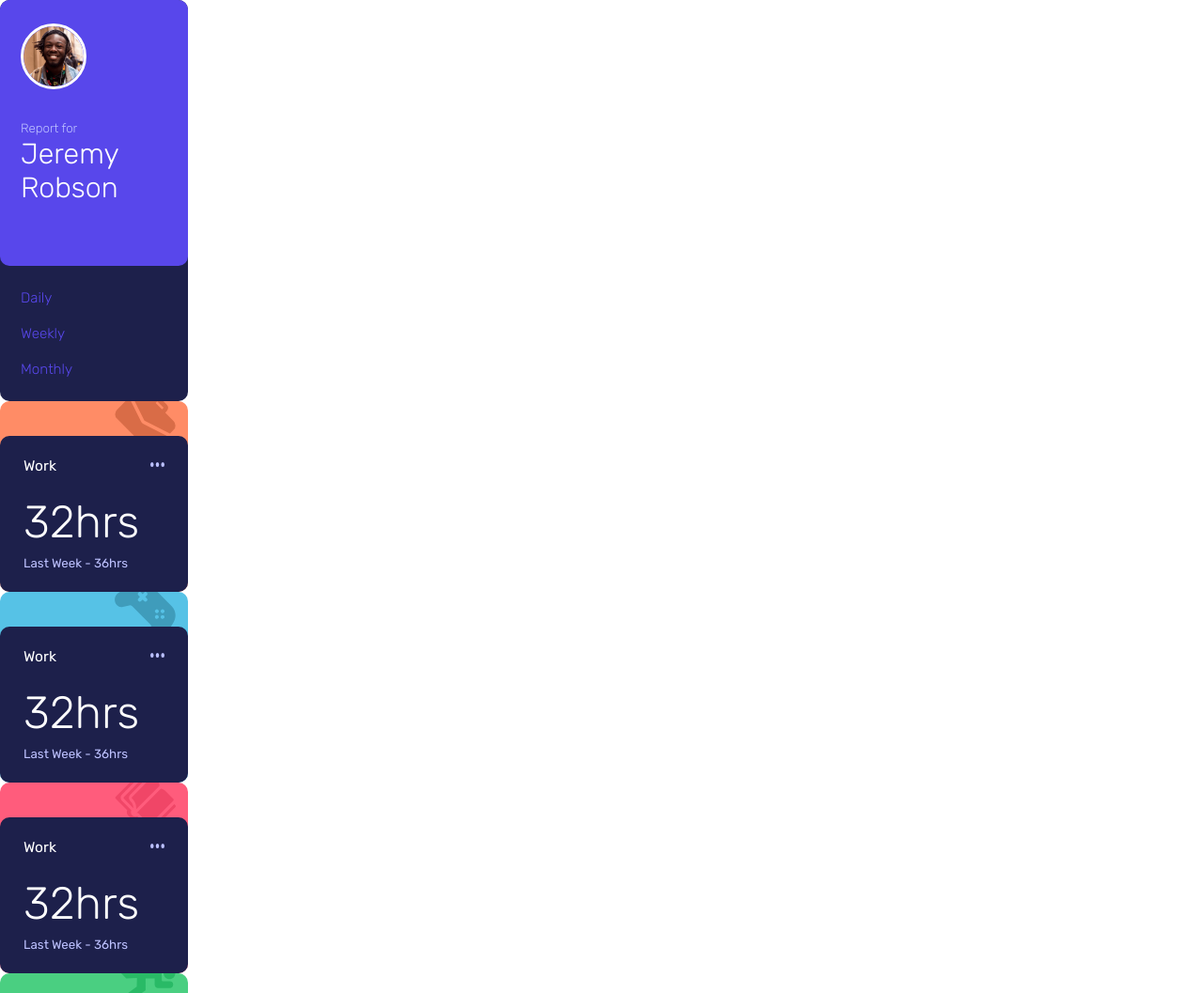
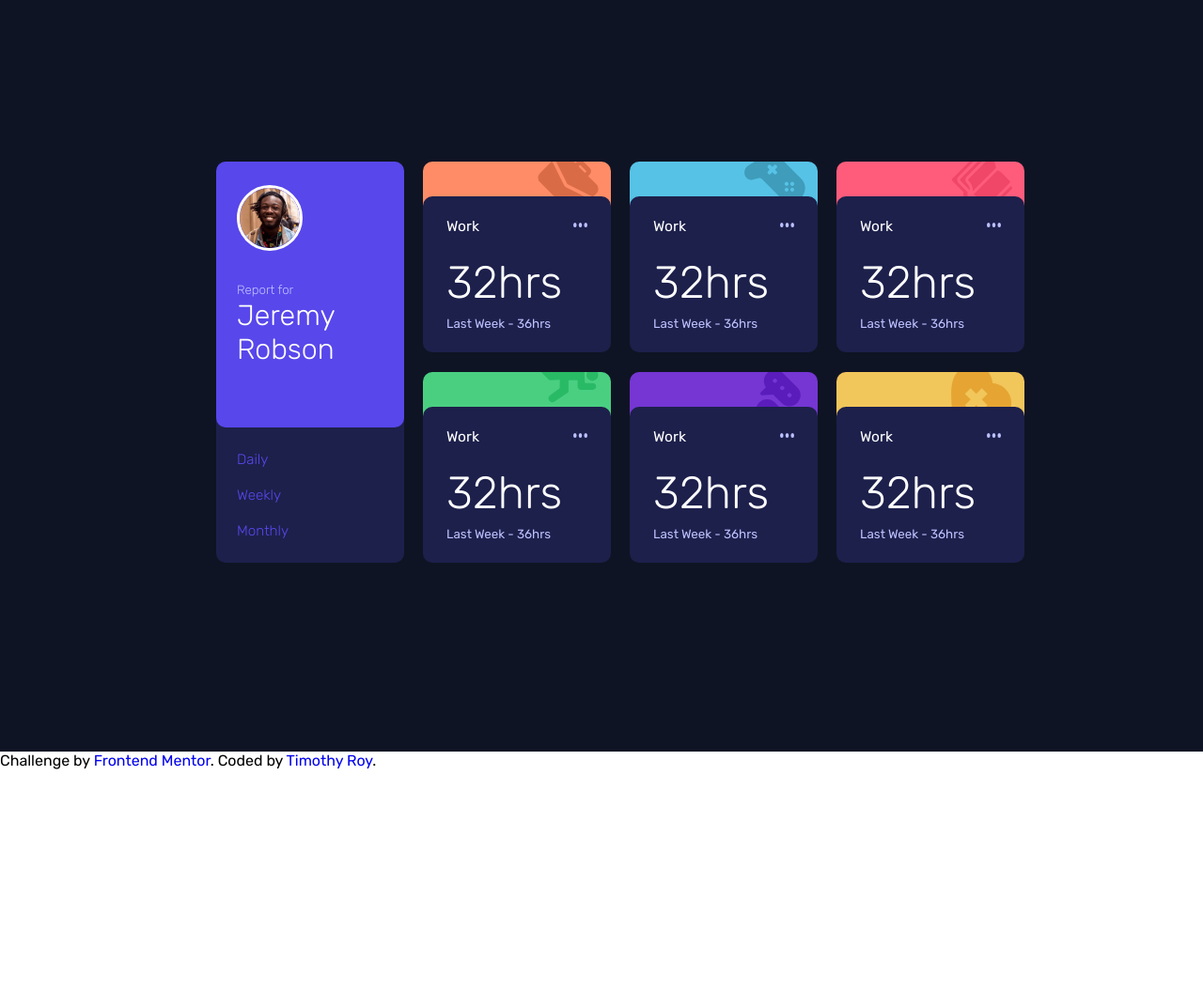
Before and after one commit to timothyroybd/time-tracking-website-layout, a plain HTML site: page index.html in a window 1280 px wide. Shown: the top 1057 px of the page at 94% size. After the commit the page ends 819 px from the top, so only its background shows below. Drawn offline with Linux system fonts and the light colour scheme.

Commit message:
1st draft created

```diff
--- a/index.html
+++ b/index.html
@@ -18,7 +18,8 @@
     Profile
     =============
   -->
-  <section>
+  <div class="wrapper">
+  <section class="section-grid">
     <div class="profile-wrapper">
       <div class="profile">
         <img src="./images/image-jeremy.png" alt="">
@@ -36,7 +37,7 @@
       <div></div>
     </div>
 
-    <div class="grid">
+    <div class="card-grid">
       <div class="card1 card">
         <div class="overlay">
         <div class="flex">
@@ -101,6 +102,7 @@
       </div>
     </div>
   </section>
+  </div>
 
 
 
--- a/main-style.css
+++ b/main-style.css
@@ -4,6 +4,7 @@ body {
   padding: 0;
   box-sizing: border-box;
   font-family: "Rubik", sans-serif;
+  /* background-color: #0d1323; */
 }
 a {
   text-decoration: none;
@@ -89,6 +90,8 @@ ul {
   background-position: 90% -9%;
   background-size: 65px;
   width: 200px;
+  height: 167px;
+
   padding-top: 37px;
   border-radius: 10px;
 }
@@ -124,3 +127,20 @@ ul {
   height: 5px;
   margin-top: 6px;
 }
+.card-grid {
+  display: grid;
+  gap: 20px;
+  grid-template-columns: 200px 200px 200px;
+}
+.section-grid {
+  display: grid;
+  grid-template-columns: 200px 600px;
+  gap: 20px;
+  padding: 172px 0px;
+
+  justify-content: center;
+}
+.wrapper {
+  background-color: hsl(226, 43%, 10%);
+  height: 100vh;
+}
```
